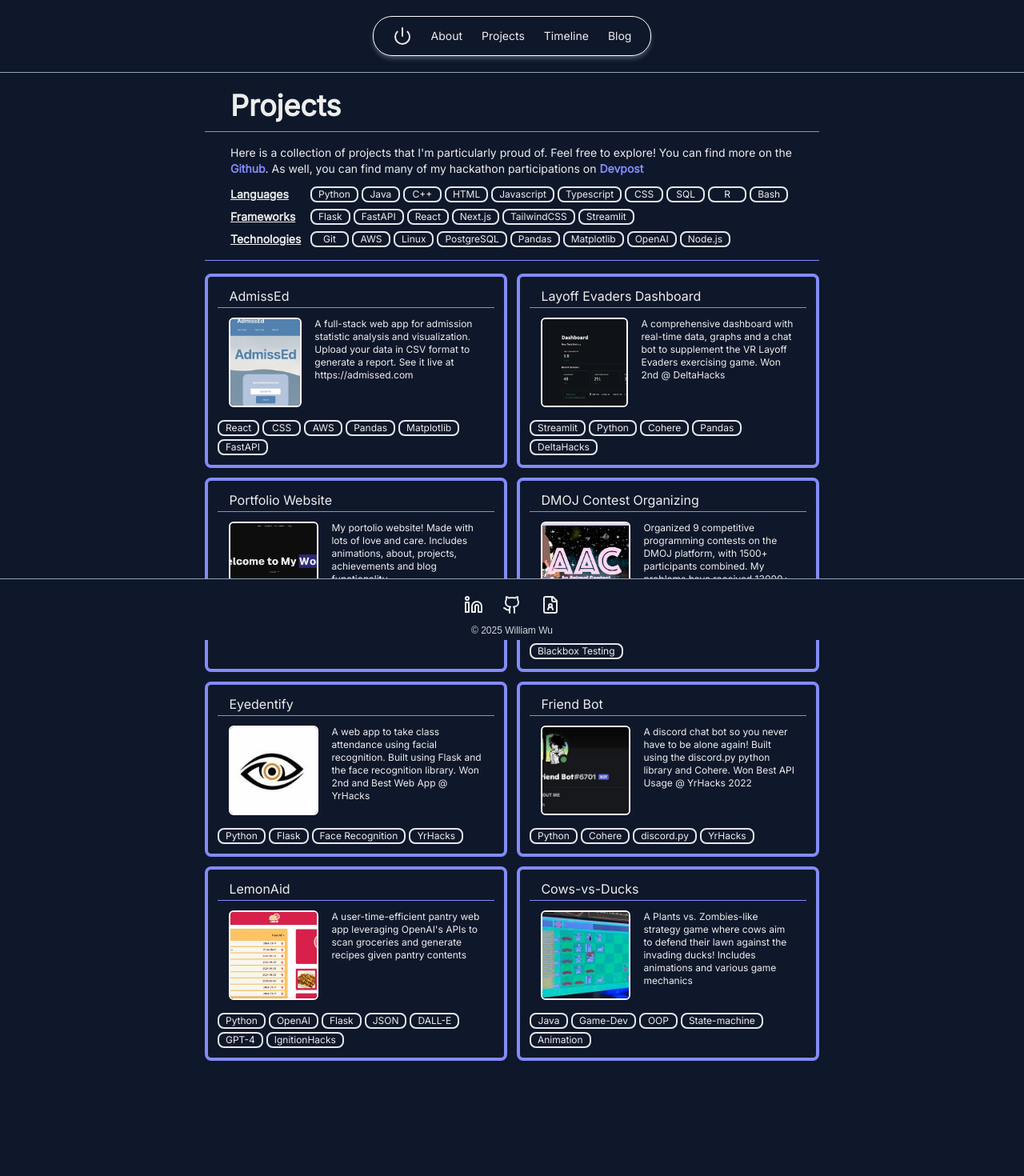
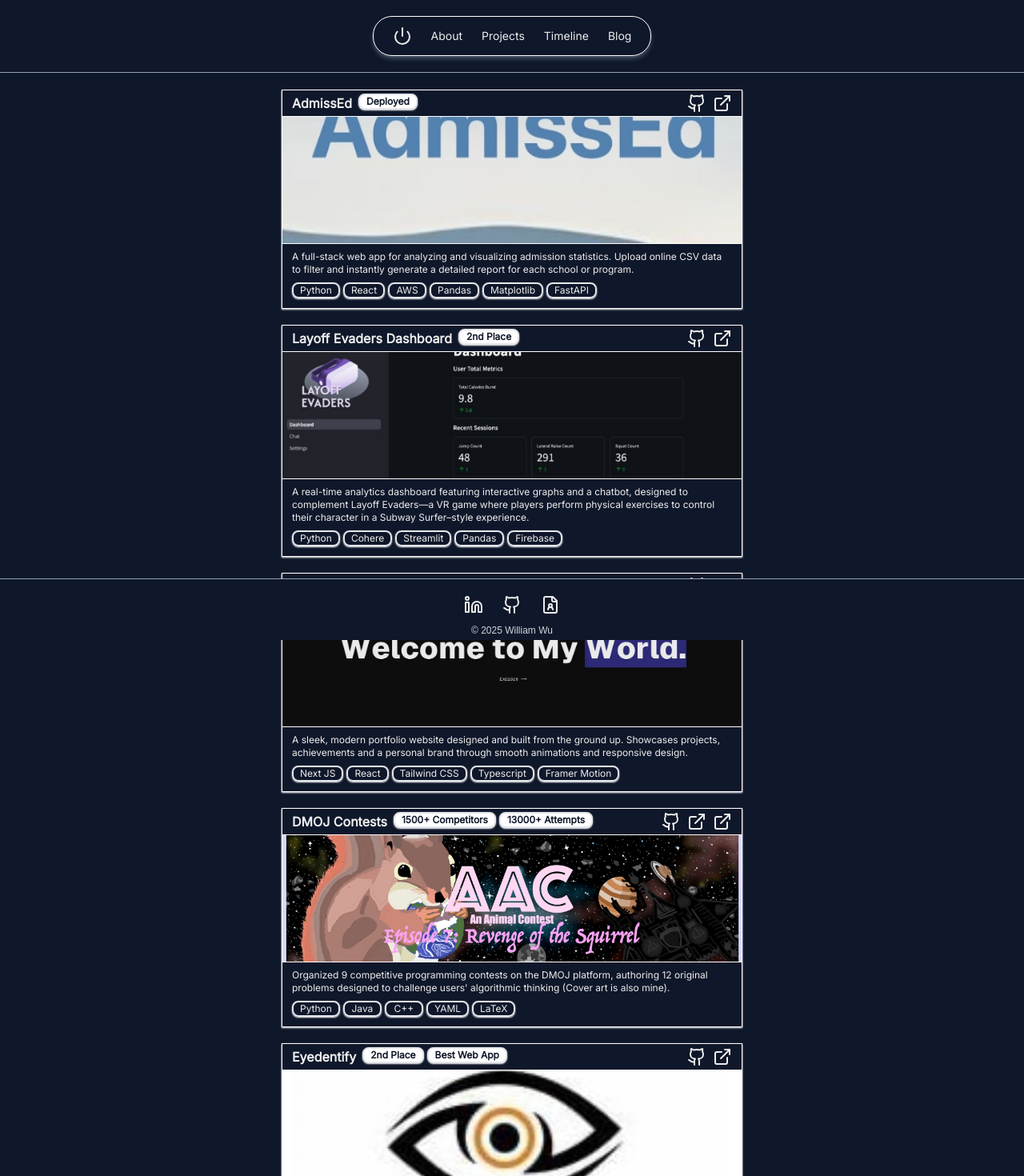
Before and after one commit to Williamwu277/PersonalWebsite, a Next.js app: page /projects in a window 1280 px wide. Shown: the top 1470 px of the page at 80% size. Before the commit the page ends 1406 px from the top, so only its background shows below. Built offline with nearby package versions, Linux system fonts and the light colour scheme.

Commit message:
Update project page

```diff
--- a/src/app/projects/page.tsx
+++ b/src/app/projects/page.tsx
@@ -1,5 +1,5 @@
 import ProjectView from "../../ui/projectView";
-import TagGroup from "../../ui/tagGroup";
+import Emphasis from "../../ui/emphasis";
 import portfolioAdmissed from "../../assets/portfolioAdmissed.jpg";
 import portfolioAAC from "../../assets/portfolioAAC.jpg";
 import portfolioCowsVsDucks from "../../assets/portfolioCowsVsDucks.jpg";
@@ -9,87 +9,107 @@
 import portfolioLemonAid from "../../assets/portfolioLemonAid.jpg";
 import portfolioPicture from "../../assets/portfolioPicture.jpg";
 
+const projects = [
+  {
+    name: "AdmissEd",
+    desc: "A full-stack web app for analyzing and visualizing admission statistics. Upload online CSV data to filter and instantly generate a detailed report for each school or program.",
+    src: portfolioAdmissed,
+    github: "https://github.com/Williamwu277/Admissed",
+    links: ["https://admissed.com"],
+    announcements: ["Deployed"],
+    tags: ["Python", "React", "AWS", "Pandas", "Matplotlib", "FastAPI"],
+  },
+  {
+    name: "Layoff Evaders Dashboard",
+    desc: "A real-time analytics dashboard featuring interactive graphs and a chatbot, designed to complement Layoff Evaders—a VR game where players perform physical exercises to control their character in a Subway Surfer–style experience.",
+    src: portfolioLayoffEvaders,
+    github: "https://github.com/martin226/layoffevaders",
+    links: ["https://devpost.com/software/layoff-evaders"],
+    announcements: ["2nd Place"],
+    tags: ["Python", "Cohere", "Streamlit", "Pandas", "Firebase"],
+  },
+  {
+    name: "Portfolio Website",
+    desc: "A sleek, modern portfolio website designed and built from the ground up. Showcases projects, achievements and a personal brand through smooth animations and responsive design.",
+    src: portfolioPicture,
+    github: "https://github.com/Williamwu277/PersonalWebsite",
+    links: ["https://www.williamwu277.ca"],
+    announcements: [],
+    tags: ["Next JS", "React", "Tailwind CSS", "Typescript", "Framer Motion"],
+  },
+  {
+    name: "DMOJ Contests",
+    desc: "Organized 9 competitive programming contests on the DMOJ platform, authoring 12 original problems designed to challenge users' algorithmic thinking (Cover art is also mine).",
+    src: portfolioAAC,
+    github: "https://github.com/Williamwu277/Competitive-Programming",
+    links: [
+      "https://dmoj.ca/user/williamwu277",
+      "https://dmoj.ca/contest/aac7"
+    ],
+    announcements: ["1500+ Competitors", "13000+ Attempts"],
+    tags: ["Python", "Java", "C++", "YAML", "LaTeX"],
+  },
+  {
+    name: "Eyedentify",
+    desc: "A web app that streamlines classroom attendance by leveraging facial recognition technology. Includes built-in capabilities to automatically manage attendance data for teachers.",
+    src: portfolioEyedentify,
+    github: "https://github.com/andrewchu16/eyedentify",
+    links: ["https://devpost.com/software/eyedentify-f9358o"],
+    announcements: ["2nd Place", "Best Web App"],
+    tags: ["Python", "Flask", "Face Recognition"],
+  },
+  {
+    name: "Friend Bot",
+    desc: "A Discord chatbot powered by the Cohere LLM—designed to keep you company and ensure that you're never alone.",
+    src: portfolioFriendbot,
+    github: "https://github.com/andrewchu16/friend-bot",
+    links: ["https://devpost.com/software/friend-bot-2vnapw"],
+    announcements: ["Best API Usage"],
+    tags: ["Python", "Cohere", "Discord"],
+  },
+  {
+    name: "LemonAid",
+    desc: "An intelligent, time-efficient pantry web app that uses AI to scan your groceries and instantly generate tailored recipes based on the ingredients you have on hand.",
+    src: portfolioLemonAid,
+    github: "https://github.com/1spyral/LemonAid",
+    links: ["https://devpost.com/software/lemonaid-3pz74j"],
+    announcements: [],
+    tags: ["Python", "OpenAI", "Flask", "JSON", "DALL-E", "GPT-4"],
+  },
+  {
+    name: "Cows-vs-Ducks",
+    desc: "A Plants vs. Zombies–inspired strategy game where cows defend their lawn against invading ducks! Features dynamic animations and diverse gameplay mechanics.",
+    src: portfolioCowsVsDucks,
+    github: "https://github.com/rhhscs/cows-vs-ducks",
+    links: [],
+    announcements: [],
+    tags: ["Java", "Java Swing", "OOP"],
+  },
+];
 
 export default function Projects() {
   return (
-    <div className="my-28 mx-auto flex flex-col flex-wrap gap-3 justify-center items-center max-w-3xl w-4/5 mb-20 font-clean">
-      <div className="w-11/12">
-        <h1 className="text-4xl font-extrabold">Projects</h1>
-      </div>
-      <hr className="w-full h-0.25 border-indigo-400 mb-1"></hr>
-      <div className="flex flex-col w-11/12">
-        <p className="text-sm mb-3">
-          Here is a collection of projects that I&apos;m particularly proud of. Feel free to explore!
-          You can find more on the <a href="https://github.com/Williamwu277" target="_blank" className="text-indigo-400 font-bold">Github</a>.
-          As well, you can find many of my hackathon participations on <a href="https://devpost.com/williamwu277" target="_blank" className="text-indigo-400 font-bold">Devpost</a>
-        </p>
-        <div className="grid grid-cols-1 md:grid-cols-[100px_auto] gap-y-2 mb-1">
-          <p className="text-sm font-bold underline">Languages</p>
-          <TagGroup tags={["Python", "Java", "C++", "HTML", "Javascript", "Typescript", "CSS", "SQL", "R", "Bash"]}/>
-          <p className="text-sm font-bold underline">Frameworks</p>
-          <TagGroup tags={["Flask", "FastAPI", "React", "Next.js", "TailwindCSS", "Streamlit"]}/>
-          <p className="text-sm font-bold underline">Technologies</p>
-          <TagGroup tags={["Git", "AWS", "Linux", "PostgreSQL", "Pandas", "Matplotlib", "OpenAI", "Node.js"]}/>
+    <div className="my-28 mx-auto flex flex-col flex-wrap gap-3 justify-center items-center max-w-xl w-4/5 mb-20 font-clean">
+      <div className="grid grid-cols-1 gap-5 w-full grid-rows-[auto] place-items-center mb-4">
+        {
+          projects.map((v, index) => {
+            return (
+              <ProjectView
+                key={index}
+                name={v.name}
+                desc={v.desc}
+                src={v.src}
+                github={v.github}
+                links={v.links}
+                announcements={v.announcements}
+                tags={v.tags}
+              />
+            );
+          })
+        }
+        <div className="flex justify-center items-center max-w-xl w-full p-5 border-[1pt] border-slate-400 border-dashed font-clean">
+          <p>See my other projects on <Emphasis href="https://github.com/Williamwu277">GitHub</Emphasis> or <Emphasis href="https://devpost.com/williamwu277">Devpost</Emphasis></p>
         </div>
-      </div>
-      <hr className="w-full h-0.25 border-indigo-400 mb-1"></hr>
-      <div className="grid grid-cols-1 lg:grid-cols-2 gap-3 w-full grid-rows-[auto] place-items-center">
-        <ProjectView
-          name="AdmissEd"
-          desc="A full-stack web app for admission statistic analysis and visualization. Upload your data in CSV format to generate a report. See it live at https://admissed.com"
-          src={portfolioAdmissed}
-          link="https://admissed.com"
-          tags={["React", "CSS", "AWS", "Pandas", "Matplotlib", "FastAPI"]}
-        />
-        <ProjectView
-          name="Layoff Evaders Dashboard"
-          desc="A comprehensive dashboard with real-time data, graphs and a chat bot to supplement the VR Layoff Evaders exercising game. Won 2nd @ DeltaHacks"
-          src={portfolioLayoffEvaders}
-          link="https://github.com/martin226/layoffevaders"
-          tags={["Streamlit", "Python", "Cohere", "Pandas", "DeltaHacks"]}
-        />
-        <ProjectView
-          name="Portfolio Website"
-          desc="My portolio website! Made with lots of love and care. Includes animations, about, projects, achievements and blog functionality"
-          src={portfolioPicture}
-          link="https://github.com/Williamwu277/PersonalWebsite"
-          tags={["Next.js", "React", "Tailwind", "HTML", "Typescript"]}
-        />
-        <ProjectView
-          name="DMOJ Contest Organizing"
-          desc="Organized 9 competitive programming contests on the DMOJ platform, with 1500+ participants combined. My problems have received 13000+ solve attempts"
-          src={portfolioAAC}
-          link="https://dmoj.ca/user/williamwu277"
-          tags={["Python", "Java", "C++", "YAML", "Problem Solving", "Blackbox Testing"]}
-        />
-        <ProjectView
-          name="Eyedentify"
-          desc="A web app to take class attendance using facial recognition. Built using Flask and the face recognition library. Won 2nd and Best Web App @ YrHacks"
-          src={portfolioEyedentify}
-          link="https://github.com/andrewchu16/eyedentify"
-          tags={["Python", "Flask", "Face Recognition", "YrHacks"]}
-        />
-        <ProjectView
-          name="Friend Bot"
-          desc="A discord chat bot so you never have to be alone again! Built using the discord.py python library and Cohere. Won Best API Usage @ YrHacks 2022"
-          src={portfolioFriendbot}
-          link="https://github.com/andrewchu16/friend-bot"
-          tags={["Python", "Cohere", "discord.py", "YrHacks"]}
-        />
-        <ProjectView
-          name="LemonAid"
-          desc="A user-time-efficient pantry web app leveraging OpenAI's APIs to scan groceries and generate recipes given pantry contents"
-          src={portfolioLemonAid}
-          link="https://github.com/1spyral/LemonAid"
-          tags={["Python", "OpenAI", "Flask", "JSON", "DALL-E", "GPT-4", "IgnitionHacks"]}
-        />
-        <ProjectView
-          name="Cows-vs-Ducks"
-          desc="A Plants vs. Zombies-like strategy game where cows aim to defend their lawn against the invading ducks! Includes animations and various game mechanics"
-          src={portfolioCowsVsDucks}
-          link="https://github.com/rhhscs/cows-vs-ducks"
-          tags={["Java", "Game-Dev", "OOP", "State-machine", "Animation"]}
-        />
       </div>
     </div>
   );
--- a/src/app/timeline/page.tsx
+++ b/src/app/timeline/page.tsx
@@ -3,19 +3,6 @@
 export default function Timeline() {
   return (
     <div className="my-28 mx-auto flex flex-col flex-wrap gap-3 justify-center items-center max-w-xl w-4/5 mb-20 font-clean">
-      <div className="w-11/12">
-        <h1 className="text-4xl font-extrabold">Achievements</h1>
-      </div>
-      <hr className="w-full h-0.25 border-indigo-400 mb-1"></hr>
-      <div className="flex w-11/12">
-        <p className="text-sm inline-block">
-          Here is a list of achievements that I&apos;m particularly proud about!
-          Achievements are sorted by date and a colour tier system from Gold to Bronze 🟨⬜🟫.
-          Click on an achievement for more information.
-        </p>
-      </div>
-      <hr className="w-full h-0.25 border-indigo-400 mb-1"></hr>
-
       <AchievementView
         title="DeltaHacks"
         achieve="2nd Place"
--- a/src/ui/emphasis.tsx
+++ b/src/ui/emphasis.tsx
@@ -1,7 +1,7 @@
 export default function Emphasis( { children, href } : { children: string, href: string } ) {
     return (
         <a
-            className="inline-block hover-grow text-blue-400 font-black underline underline-offset-4"
+            className="inline-block hover-grow text-sky-200 font-black underline underline-offset-4"
             href={href}
             target="_blank"
         >
--- a/src/ui/projectView.tsx
+++ b/src/ui/projectView.tsx
@@ -1,25 +1,50 @@
+import { Github, ExternalLink } from "lucide-react";
 import Image, { StaticImageData } from "next/image";
 import TagGroup from "./tagGroup";
 
-export default function ProjectView( { name, desc, src, link, tags } : { name: string, desc: string, src: StaticImageData, link: string, tags: Array<string> } ) {
+type ProjectViewProps = {
+  name: string;
+  desc: string;
+  src: StaticImageData;
+  github: string;
+  links: string[];
+  announcements: string[];
+  tags: string[];
+};
+
+export default function ProjectView({ name, desc, src, github, links, announcements, tags }: ProjectViewProps) {
   return (
-        <a href={link} target="_blank" className="flex flex-col items-center max-w-sm w-full h-full border-4 rounded-lg border-indigo-400 p-3 font-clean">
-            <div className="w-11/12 mb-0.5">
-                <h1 className="">{name}</h1>
+    <div className="flex flex-col items-center max-w-xl w-full border-[1pt] border-white shadow-white shadow-sm font-clean hover-grow">
+      <div className="flex flex-row bg-slate-900 justify-between w-full px-3 py-1">
+        <div className="flex gap-2">
+          <h1 className="font-black">{name}</h1>
+          <TagGroup tags={announcements} invertStyle={true} />
         </div>
-            <hr className="w-full border-0.5 mb-3 border-indigo-400 "></hr>
-            <div className="grid grid-cols-[auto_auto] gap-4 w-11/12 mb-1">
+        <div className="flex gap-2">
+          <a href={github} target="_blank"><Github className="hover-grow"/></a>
+          {
+            links.map((v, index) => {
+              return (
+                <a key={index} href={v} target="_blank"><ExternalLink className="hover-grow"/></a>
+              );
+            })
+          }
+        </div>
+      </div>
       <Image
-                    className="w-[7rem] h-[7rem] object-cover rounded-md mb-3 border-white border-2"
+        className="border-y-[1px] border-white h-[10rem] object-cover mb-2"
         src={src}
         alt={name}
-                    width={200}
+        width={600}
         height={200}
         loading="eager"
       />
+      <div className="grid gap-4 w-full px-3 mb-1">
         <p className="text-xs w-full">{desc}</p>
       </div>
+      <div className="pt-1 px-3 pb-3 w-full">
         <TagGroup tags={tags} />
-        </a>
+      </div>
+    </div>
   );
 }
--- a/src/ui/tagGroup.tsx
+++ b/src/ui/tagGroup.tsx
@@ -1,9 +1,13 @@
-export default function TagGroup( { tags } : { tags: Array<string> } ) {
+export default function TagGroup({ tags, invertStyle }: { tags: Array<string>, invertStyle?: boolean }) {
   return (
-        <div className="flex flex-wrap gap-1 w-full">
+    <div className="flex flex-wrap gap-1 w-fit">
       {
         tags.map((t, index) =>
-                    <div key={index} className="flex border-2 rounded-lg min-w-12 px-2 w-fit h-fit text-xs justify-center" >
+          <div
+            key={index}
+            className={`flex border-2 rounded-lg min-w-12 px-2 w-fit h-fit text-xs justify-center shadow-sm shadow-white hover-grow
+              ${invertStyle && ' bg-white text-slate-900 font-black '}`
+          }>
             <p>{t}</p>
           </div>
         )
```
Also changed, not shown: src/app/about/page.tsx (+6 -6 lines). Lines whose indentation alone changed are shown as unchanged.
